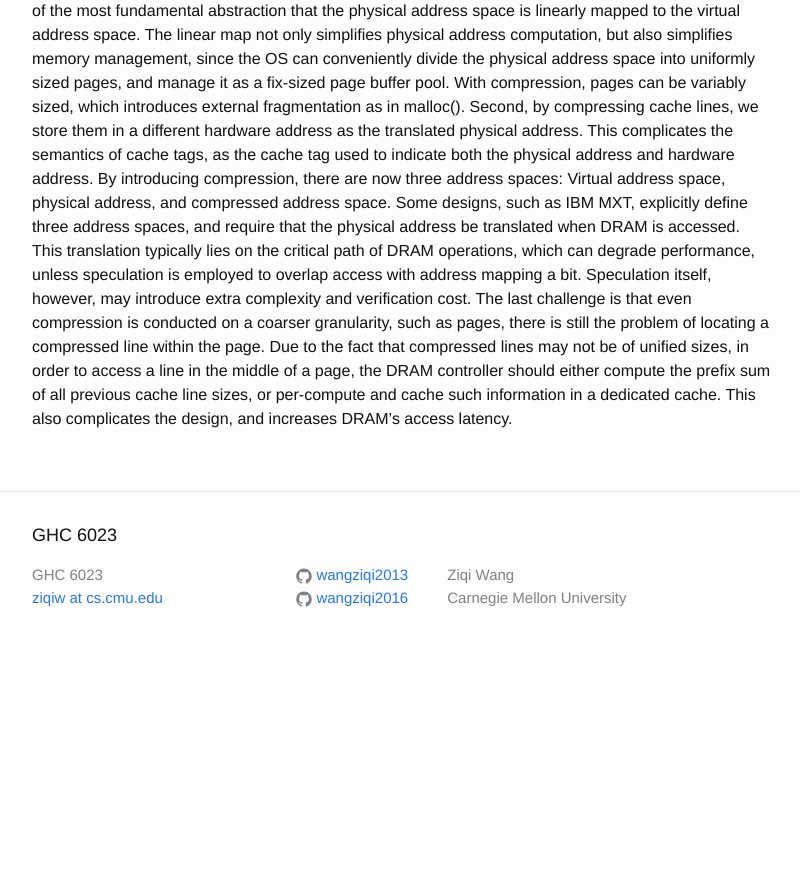
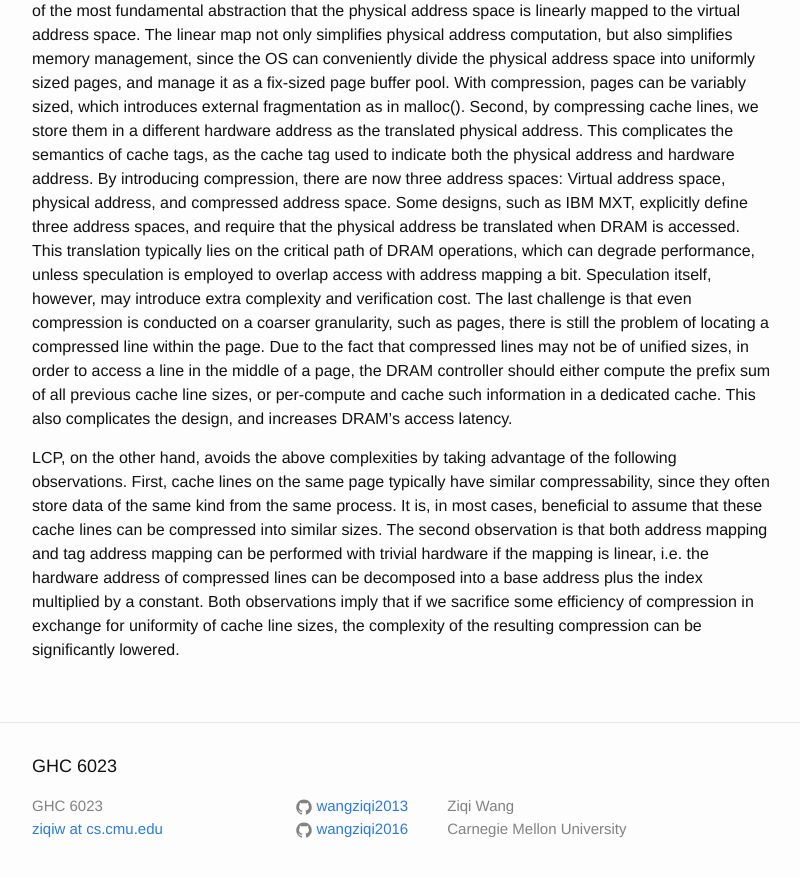
Before and after one commit to wangziqi2013/wangziqi2013.github.io, a Jekyll site: the page built from _posts/2020-05-20-lcp.markdown, in a window 1280 px wide and 900 px high, scrolled down 862 px. Shown: the top 877 px of the window, without its empty margins (238-1038 px from the left). Built offline with Jekyll 4.4.1, drawn with Linux system fonts in a browser that asks for light colours; before the commit the page ends 1531 px from its top, so only the background shows below that.

Commit message:
Adding observation

```diff
--- a/_posts/2020-05-20-lcp.markdown
+++ b/_posts/2020-05-20-lcp.markdown
@@ -41,3 +41,11 @@ the problem of locating a compressed line within the page. Due to the fact that
 unified sizes, in order to access a line in the middle of a page, the DRAM controller should either compute the prefix
 sum of all previous cache line sizes, or per-compute and cache such information in a dedicated cache. This also complicates
 the design, and increases DRAM's access latency.
+
+LCP, on the other hand, avoids the above complexities by taking advantage of the following observations. First, cache
+lines on the same page typically have similar compressability, since they often store data of the same kind from the
+same process. It is, in most cases, beneficial to assume that these cache lines can be compressed into similar sizes.
+The second observation is that both address mapping and tag address mapping can be performed with trivial hardware
+if the mapping is linear, i.e. the hardware address of compressed lines can be decomposed into a base address plus
+the index multiplied by a constant. Both observations imply that if we sacrifice some efficiency of compression in
+exchange for uniformity of cache line sizes, the complexity of the resulting compression can be significantly lowered.
```
